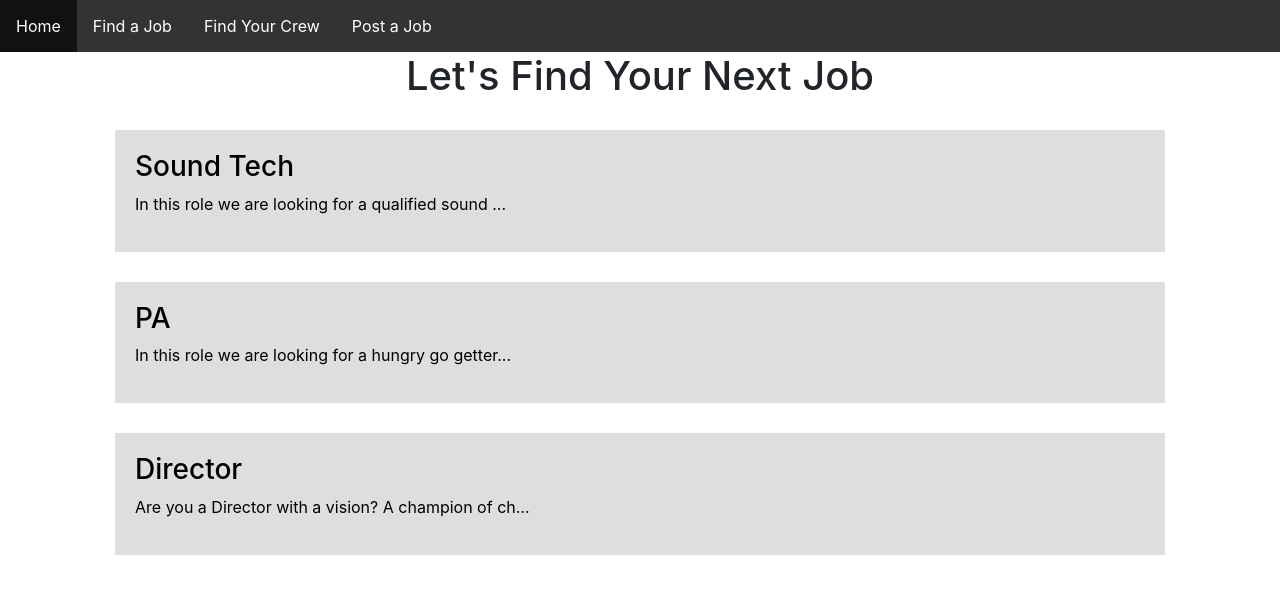
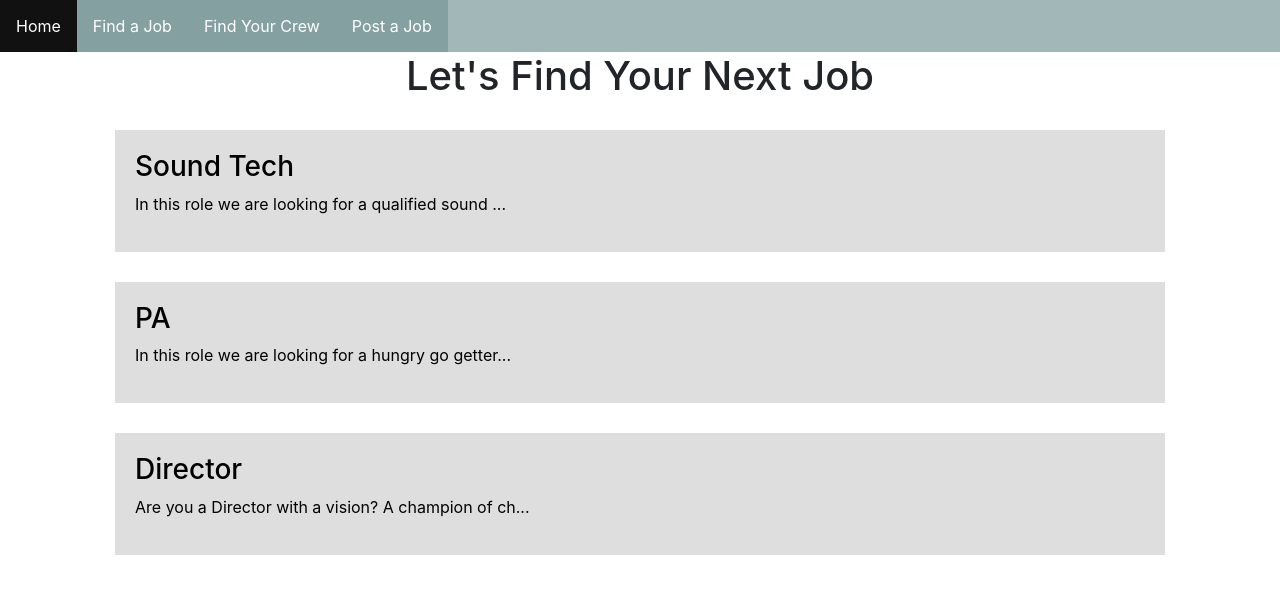
Before and after one commit to amakaanikwe/bric_sheets_react, a React (Create React App) app in the folder React_App/: page /job-list in a window 1280 px wide. Shown: the top 594 px of the page. Built offline with nearby package versions, Linux system fonts and the light colour scheme.

Commit message:
Update App.css

```diff
--- a/React_App/src/App.css
+++ b/React_App/src/App.css
@@ -18,7 +18,7 @@
 
 /* NavBar */
 nav.navbar {
-  background-color: #333;
+  background-color: #769695ad;
   padding: 0;
 }
 .navbar ul {
@@ -36,7 +36,7 @@ nav.navbar {
   padding: 14px 16px;
   text-decoration: none;
   color: white;
-  background-color: #333;
+  background-color: #769695ad;
 }
 .navbar ul li a:hover {
   background-color: #111;
```
